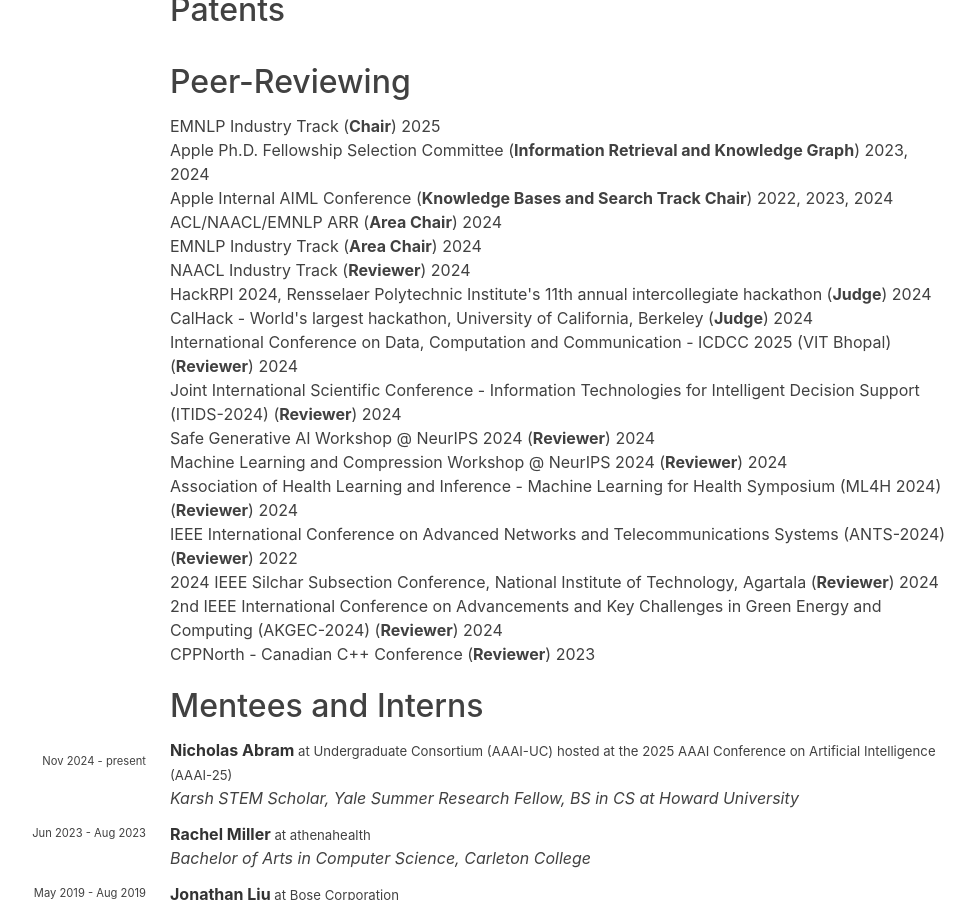
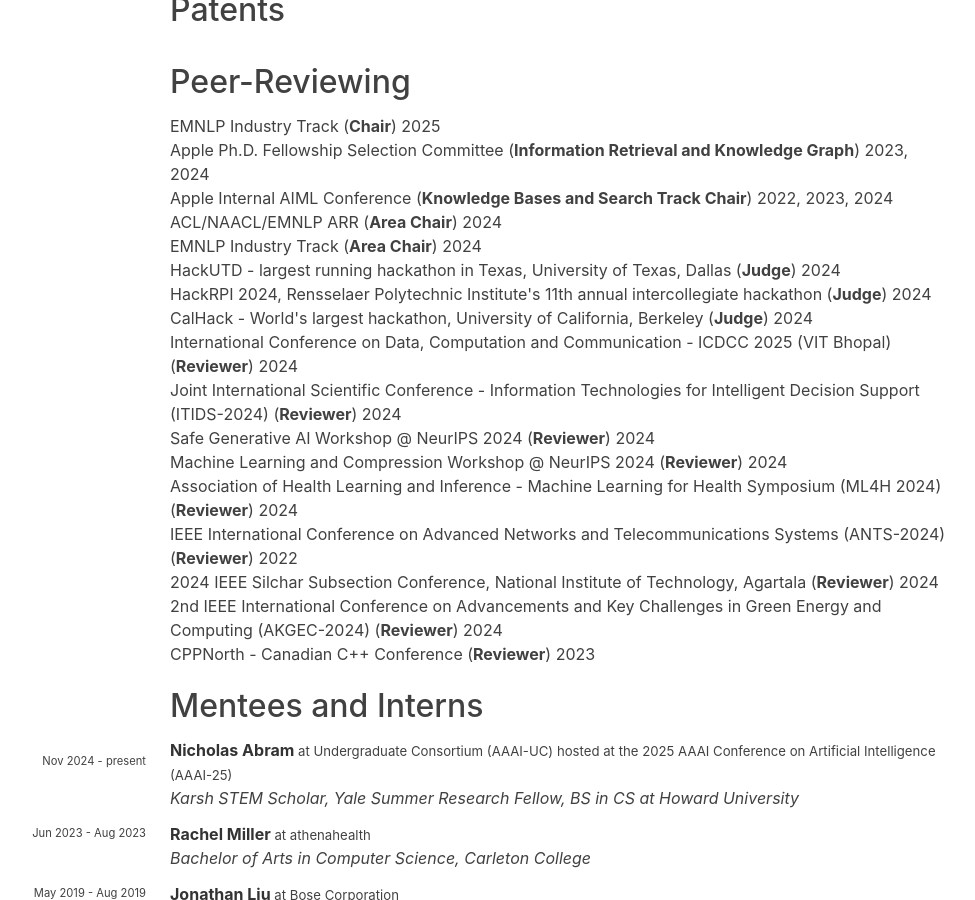
Before and after one commit to hariharanragothaman/hariharanragothaman.github.io, a Jekyll site: the page built from cv.md, in a window 1280 px wide and 900 px high, scrolled down 3024 px. Shown: the whole window, without its empty margins (162-1137 px from the left). Built offline with Jekyll 4.4.1, drawn with Linux system fonts in a browser that asks for light colours; nearby versions of some CDN libraries; some web fonts are replaced.

Commit message:
Polishes and Updates

```diff
--- a/_data/reviewer.yaml
+++ b/_data/reviewer.yaml
@@ -30,11 +30,11 @@
     - year: 2024
       url: https://2024.emnlp.org/calls/industry_track/
 
-- venue: NAACL Industry Track
-  venue-shorthand: Reviewer
+- venue: HackUTD - largest running hackathon in Texas, University of Texas, Dallas
+  venue-shorthand: Judge
   years:
     - year: 2024
-      url: https://2024.naacl.org/calls/industry/
+      url: https://hackutd.co/
 
 - venue: HackRPI 2024, Rensselaer Polytechnic Institute's 11th annual intercollegiate hackathon
   venue-shorthand: Judge
```
